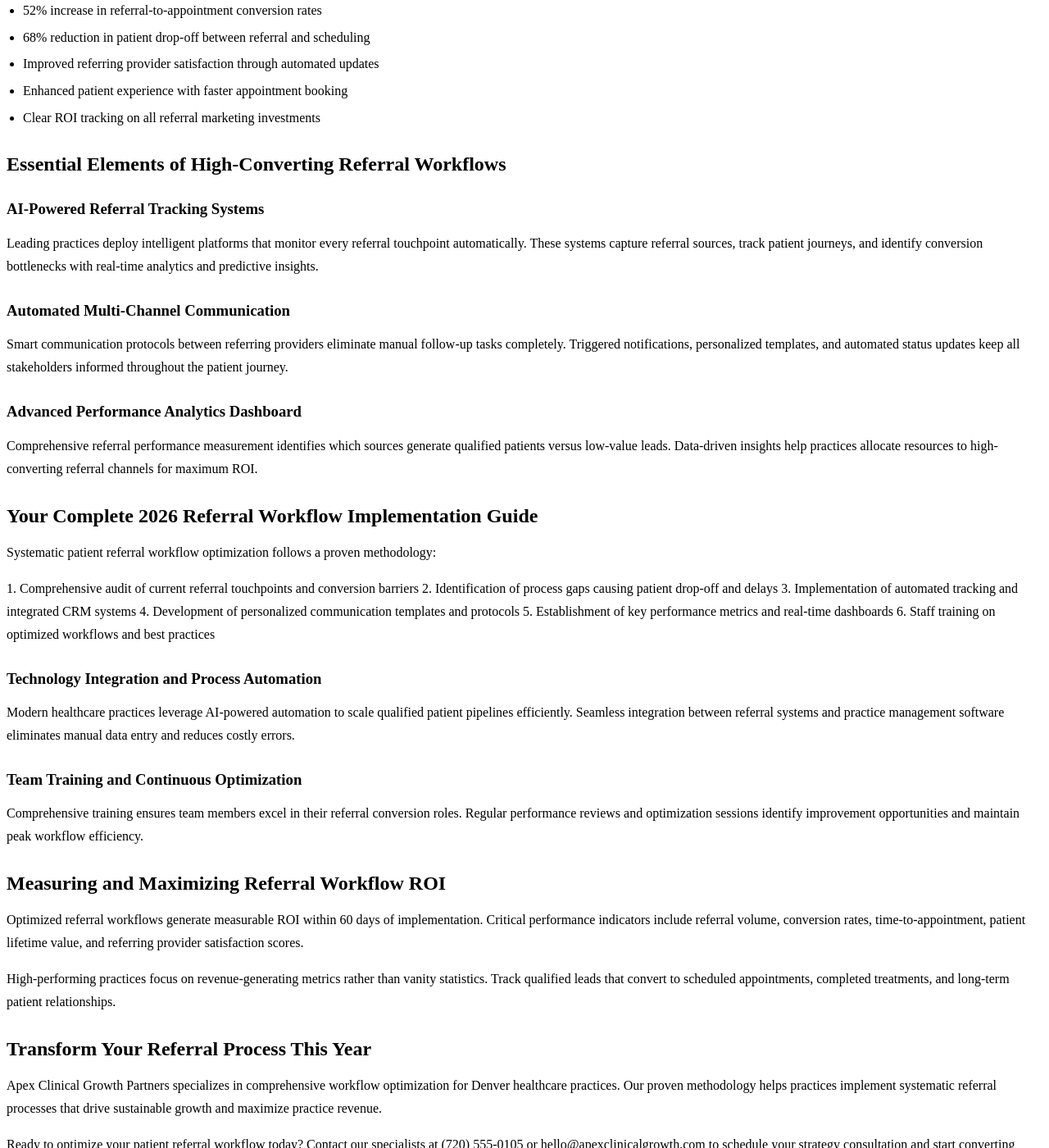
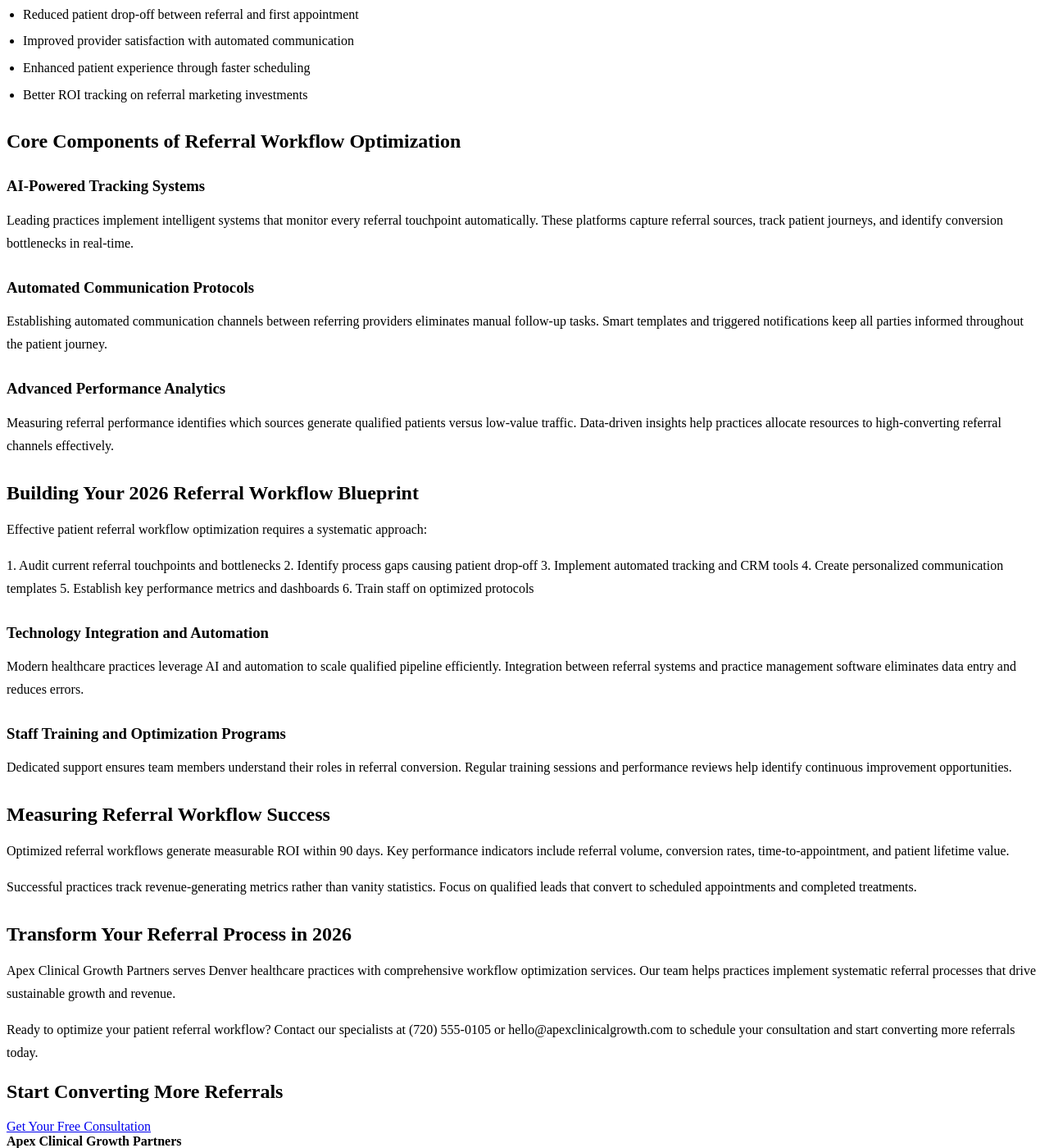
Before and after one commit to prjctlphbt/orbitr-canary-angular-20260228, a Jekyll site: the page patient-referral-workflow-blueprint.html, which Jekyll copies as it is, in a window 1280 px wide and 1400 px high, scrolled down 417 px. Shown: the whole window at 82% size. Built offline with Jekyll 4.4.1, drawn with Linux system fonts in a browser that asks for light colours; some of the changed text lies outside the part shown.

Commit message:
Rollback: Revert changes to patient-referral-workflow-blueprint.html

```diff
--- a/patient-referral-workflow-blueprint.html
+++ b/patient-referral-workflow-blueprint.html
@@ -95,7 +95,7 @@
 <a href="/services/">Services</a>
 <a href="/blog/insights/">Insights</a>
 <a href="/contact/">Contact</a>
-<a class="cta" href="/contact/">Book Strategy Call</a>
+<a class="cta" href="/contact/">Book Intro Call</a>
 </nav>
 </div>
 </header>
@@ -103,54 +103,54 @@
 <section class="page-hero landing-hero">
 <div class="container">
 <h1>Patient Referral Workflow Optimization Blueprint</h1>
-<a class="cta" href="/services/">Download Your Blueprint</a>
+<a class="cta" href="/services/">Get Your Blueprint</a>
 </div>
 </section>
 <section class="landing-content">
 <div class="container orbitr-generated-content">
 <h1>Patient Referral Workflow Optimization Blueprint</h1>
-<p>Streamlined patient referrals drive sustainable healthcare growth and maximize practice revenue in 2026. Optimized workflow systems transform disconnected processes into seamless patient acquisition engines that convert qualified leads into scheduled appointments.</p>
-<h2>Why Referral Workflow Optimization Accelerates Practice Growth</h2>
-<p>Inefficient referral systems waste marketing investments and lose high-value patient opportunities. Healthcare practices forfeit significant revenue when referral processes lack automation, tracking, and systematic follow-up protocols.</p>
-<p>Results practices achieve within 60 days of implementing optimized workflows:</p>
+<p>Streamlining patient referrals drives healthcare growth and maximizes revenue in 2026. Effective workflow optimization transforms fragmented processes into seamless systems that convert qualified leads into scheduled patients.</p>
+<h2>Why Patient Referral Workflows Drive Practice Growth</h2>
+<p>Inefficient referral systems waste valuable opportunities and marketing budget. Healthcare practices lose potential revenue when referral processes lack automation and tracking capabilities.</p>
+<p>What practices achieve within 90 days of implementing optimized workflows:</p>
 <ul>
-<li>52% increase in referral-to-appointment conversion rates</li>
-<li>68% reduction in patient drop-off between referral and scheduling</li>
-<li>Improved referring provider satisfaction through automated updates</li>
-<li>Enhanced patient experience with faster appointment booking</li>
-<li>Clear ROI tracking on all referral marketing investments</li>
+<li>45% increase in referral conversion rates</li>
+<li>Reduced patient drop-off between referral and first appointment</li>
+<li>Improved provider satisfaction with automated communication</li>
+<li>Enhanced patient experience through faster scheduling</li>
+<li>Better ROI tracking on referral marketing investments</li>
 </ul>
-<h2>Essential Elements of High-Converting Referral Workflows</h2>
-<h3>AI-Powered Referral Tracking Systems</h3>
-<p>Leading practices deploy intelligent platforms that monitor every referral touchpoint automatically. These systems capture referral sources, track patient journeys, and identify conversion bottlenecks with real-time analytics and predictive insights.</p>
-<h3>Automated Multi-Channel Communication</h3>
-<p>Smart communication protocols between referring providers eliminate manual follow-up tasks completely. Triggered notifications, personalized templates, and automated status updates keep all stakeholders informed throughout the patient journey.</p>
-<h3>Advanced Performance Analytics Dashboard</h3>
-<p>Comprehensive referral performance measurement identifies which sources generate qualified patients versus low-value leads. Data-driven insights help practices allocate resources to high-converting referral channels for maximum ROI.</p>
-<h2>Your Complete 2026 Referral Workflow Implementation Guide</h2>
-<p>Systematic patient referral workflow optimization follows a proven methodology:</p>
-<p>1. Comprehensive audit of current referral touchpoints and conversion barriers
-2. Identification of process gaps causing patient drop-off and delays
-3. Implementation of automated tracking and integrated CRM systems
-4. Development of personalized communication templates and protocols
-5. Establishment of key performance metrics and real-time dashboards
-6. Staff training on optimized workflows and best practices</p>
-<h3>Technology Integration and Process Automation</h3>
-<p>Modern healthcare practices leverage AI-powered automation to scale qualified patient pipelines efficiently. Seamless integration between referral systems and practice management software eliminates manual data entry and reduces costly errors.</p>
-<h3>Team Training and Continuous Optimization</h3>
-<p>Comprehensive training ensures team members excel in their referral conversion roles. Regular performance reviews and optimization sessions identify improvement opportunities and maintain peak workflow efficiency.</p>
-<h2>Measuring and Maximizing Referral Workflow ROI</h2>
-<p>Optimized referral workflows generate measurable ROI within 60 days of implementation. Critical performance indicators include referral volume, conversion rates, time-to-appointment, patient lifetime value, and referring provider satisfaction scores.</p>
-<p>High-performing practices focus on revenue-generating metrics rather than vanity statistics. Track qualified leads that convert to scheduled appointments, completed treatments, and long-term patient relationships.</p>
-<h2>Transform Your Referral Process This Year</h2>
-<p>Apex Clinical Growth Partners specializes in comprehensive workflow optimization for Denver healthcare practices. Our proven methodology helps practices implement systematic referral processes that drive sustainable growth and maximize practice revenue.</p>
-<p>Ready to optimize your patient referral workflow today? Contact our specialists at (720) 555-0105 or hello@apexclinicalgrowth.com to schedule your strategy consultation and start converting more referrals immediately.</p>
+<h2>Core Components of Referral Workflow Optimization</h2>
+<h3>AI-Powered Tracking Systems</h3>
+<p>Leading practices implement intelligent systems that monitor every referral touchpoint automatically. These platforms capture referral sources, track patient journeys, and identify conversion bottlenecks in real-time.</p>
+<h3>Automated Communication Protocols</h3>
+<p>Establishing automated communication channels between referring providers eliminates manual follow-up tasks. Smart templates and triggered notifications keep all parties informed throughout the patient journey.</p>
+<h3>Advanced Performance Analytics</h3>
+<p>Measuring referral performance identifies which sources generate qualified patients versus low-value traffic. Data-driven insights help practices allocate resources to high-converting referral channels effectively.</p>
+<h2>Building Your 2026 Referral Workflow Blueprint</h2>
+<p>Effective patient referral workflow optimization requires a systematic approach:</p>
+<p>1. Audit current referral touchpoints and bottlenecks
+2. Identify process gaps causing patient drop-off
+3. Implement automated tracking and CRM tools
+4. Create personalized communication templates
+5. Establish key performance metrics and dashboards
+6. Train staff on optimized protocols</p>
+<h3>Technology Integration and Automation</h3>
+<p>Modern healthcare practices leverage AI and automation to scale qualified pipeline efficiently. Integration between referral systems and practice management software eliminates data entry and reduces errors.</p>
+<h3>Staff Training and Optimization Programs</h3>
+<p>Dedicated support ensures team members understand their roles in referral conversion. Regular training sessions and performance reviews help identify continuous improvement opportunities.</p>
+<h2>Measuring Referral Workflow Success</h2>
+<p>Optimized referral workflows generate measurable ROI within 90 days. Key performance indicators include referral volume, conversion rates, time-to-appointment, and patient lifetime value.</p>
+<p>Successful practices track revenue-generating metrics rather than vanity statistics. Focus on qualified leads that convert to scheduled appointments and completed treatments.</p>
+<h2>Transform Your Referral Process in 2026</h2>
+<p>Apex Clinical Growth Partners serves Denver healthcare practices with comprehensive workflow optimization services. Our team helps practices implement systematic referral processes that drive sustainable growth and revenue.</p>
+<p>Ready to optimize your patient referral workflow? Contact our specialists at (720) 555-0105 or hello@apexclinicalgrowth.com to schedule your consultation and start converting more referrals today.</p>
 </div>
 </section>
 <section class="landing-cta">
 <div class="container">
-<h2>Start Converting More Referrals Today</h2>
-<a class="cta" href="/services/">Get Your Free Strategy Session</a>
+<h2>Start Converting More Referrals</h2>
+<a class="cta" href="/services/">Get Your Free Consultation</a>
 </div>
 </section>
 </main>
```
Also changed, not shown: other parts of patient-referral-workflow-blueprint.html (+2 -2 lines).
